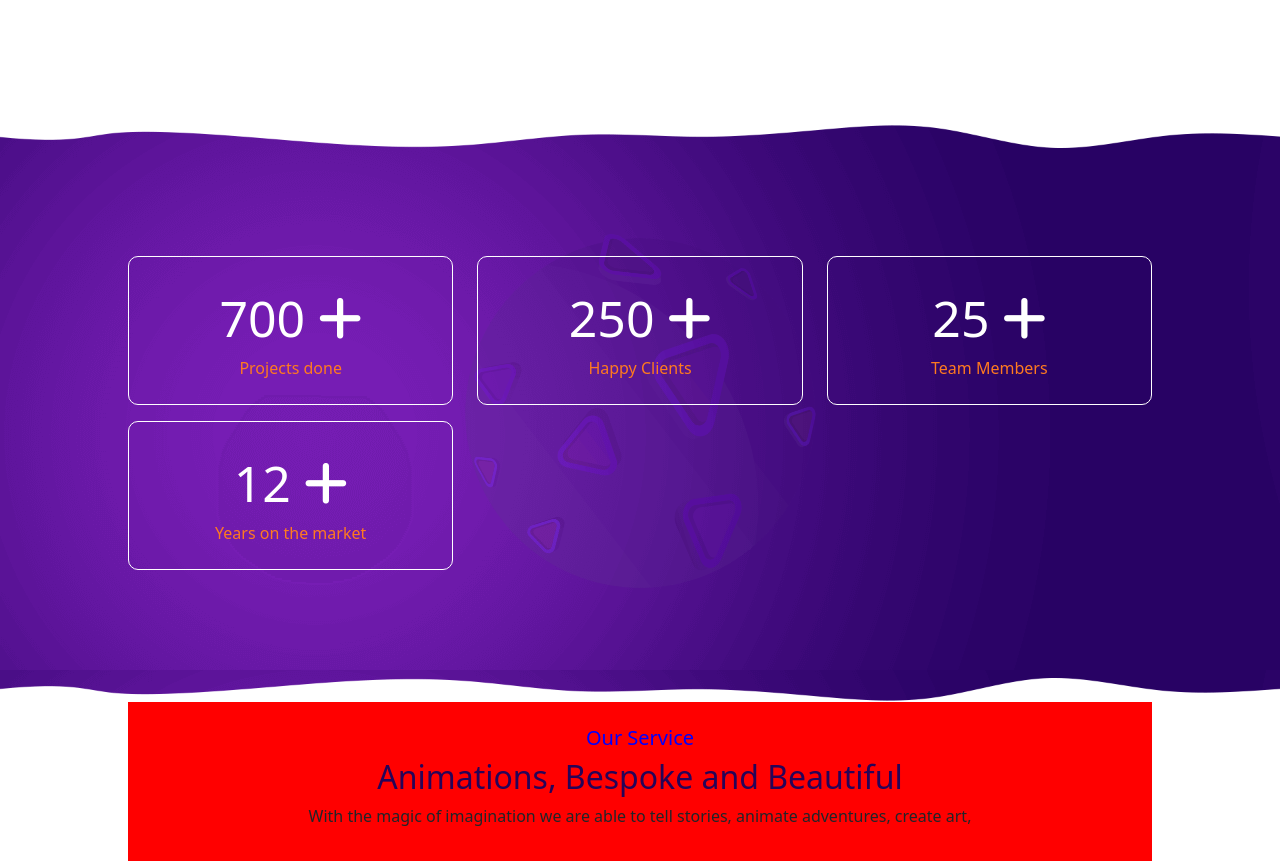
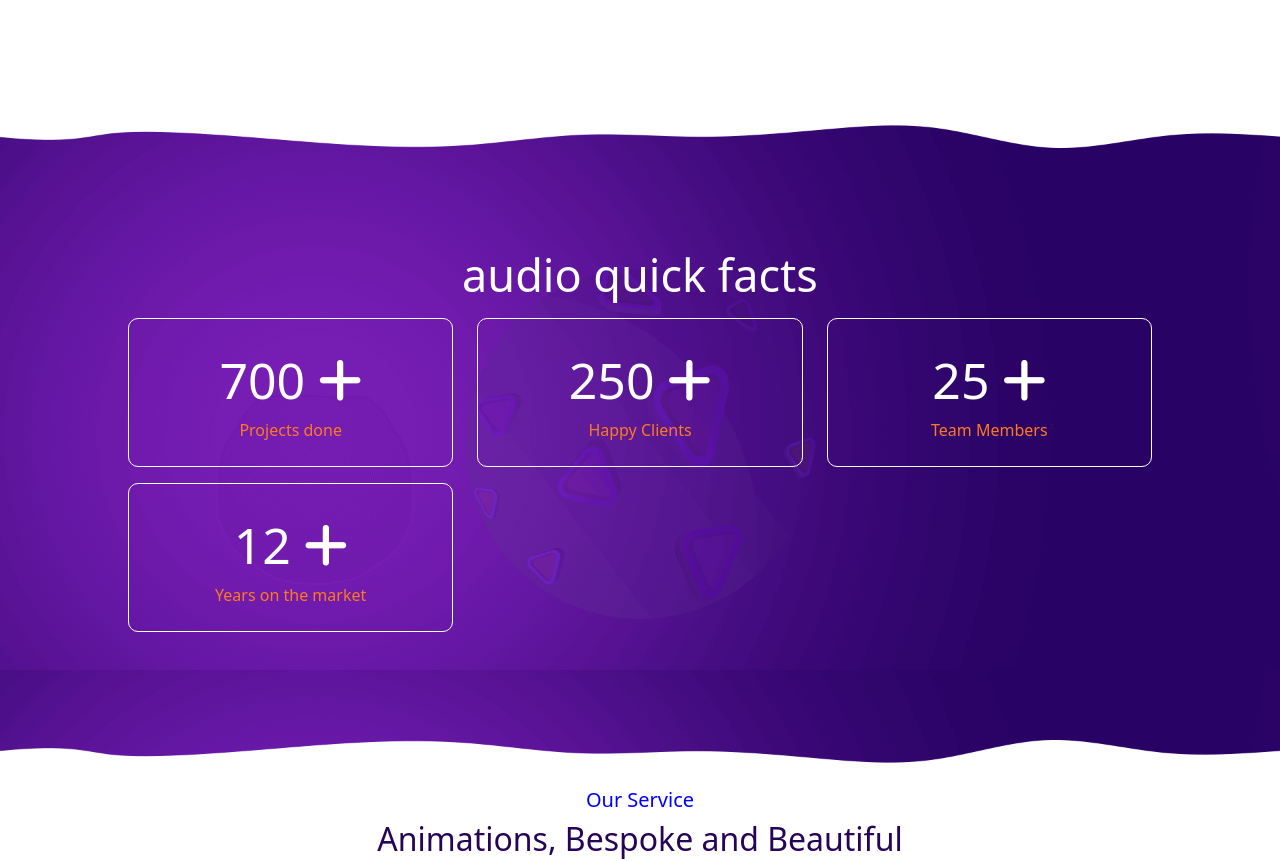
Before and after one commit to Chrissx77/proj-html-vuejs, a Vue app: page /about in a window 1280 px wide. Shown: the part 1220-2081 px from the top of the page. Built offline with nearby package versions, Linux system fonts and the light colour scheme.

Commit message:
fix: tolto animazioni ad alemanti

```diff
--- a/src/pages/AboutUs.vue
+++ b/src/pages/AboutUs.vue
@@ -55,19 +55,25 @@ export default {
       ],
     };
   },
-  mounted() {
-    // elementi presi dentro al documento
-    let elemento = document.querySelector(".service");
-    // console.log(elemento);
-    // altezza elemento singolo dove si attiverà la transizione
-    var elementRect = elemento.getBoundingClientRect();
-    // evento
-    window.addEventListener("scroll", function () {
-      if (elementRect.y < window.scrollY) {
-        elemento.classList.add("red");
-      }
-    });
-  },
+  // mounted() {
+  //   // elemento presi dentro al documento
+  //   let elemento = document.querySelector(".descrizione");
+  //   // // altezza elemento singolo dove si attiverà la transizione
+  //   var elementRect = elemento.getBoundingClientRect();
+  //   console.log(elementRect);
+  //   elementRect.y -= 500;
+  //   // evento
+  //   window.addEventListener("scroll", function () {
+  //     // quando i px della  finestra sono di piu rispetto al posizionamento dell elemento rimuove la classe scompari e aggiunge la transizione
+  //     if (window.scrollY > elementRect.y) {
+  //       elemento.classList.remove("scompari");
+  //       elemento.classList.add("transizione-scroll");
+  //     } else {
+  //       // else la toglie a prescindere
+  //       elemento.classList.add("scompari");
+  //     }
+  //   });
+  // },
 };
 </script>
 
@@ -133,7 +139,7 @@ export default {
     <!-- caratteristiche della sezione  -->
     <div class="service">
       <div class="container-fluid py-4">
-        <div class="row">
+        <div class="row descrizione">
           <div class="col-12 text-center">
             <h5>Our Service</h5>
             <h2>Animations, Bespoke and Beautiful</h2>
@@ -292,7 +298,23 @@ export default {
     color: blue;
   }
 }
-.red {
-  background-color: red;
-}
+// caratteristiche riguardo al title di seione facts
+// .scompari {
+//   display: none;
+// }
+// // transizione data al title
+// .transizione-scroll {
+//   transition: all 0.9s;
+//   animation-name: comparsa;
+//   animation-duration: 2s;
+// }
+
+// @keyframes comparsa {
+//   0% {
+//     transform: translateY(-25px);
+//   }
+//   100% {
+//     transform: translateY(0);
+//   }
+// }
 </style>
--- a/src/pages/Facts.vue
+++ b/src/pages/Facts.vue
@@ -1,4 +1,4 @@
-<script>
+<!-- <script>
 export default {
   name: "Facts",
   data() {
@@ -29,12 +29,14 @@ export default {
   mounted() {
     // elemento presi dentro al documento
     let elemento = document.querySelector(".title");
+    let card = document.querySelector(".cards");
     // // altezza elemento singolo dove si attiverà la transizione
-    var elementRect = elemento.getBoundingClientRect();
+    separazione(elemento, card);
+
     // evento
     window.addEventListener("scroll", function () {
       // quando i px della  finestra sono di piu rispetto al posizionamento dell elemento rimuove la classe scompari e aggiunge la transizione
-      if (window.scrollY > elementRect.y) {
+      if (window.scrollY > separazione(elemento,card)) {
         elemento.classList.remove("scompari");
         elemento.classList.add("transizione-scroll");
       } else {
@@ -42,6 +44,14 @@ export default {
         elemento.classList.add("scompari");
       }
     });
+
+    function separazione(ele1, ele2) {
+      var elementRect = ele1.getBoundingClientRect();
+      var elementRect2 = ele2.getBoundingClientRect();
+      // console.log(elementRect, elementRect2);
+      // elementRect.y -= 500;
+      // elementRect2.y -= 500;
+    }
   },
 };
 </script>
@@ -141,7 +151,7 @@ section {
 .scompari {
   display: none;
 }
-
+// transizione data al title
 .transizione-scroll {
   transition: all 0.9s;
   animation-name: comparsa;
@@ -150,10 +160,171 @@ section {
 
 @keyframes comparsa {
   0% {
-    transform: translateY(-20px);
+    transform: translateY(-25px);
   }
   100% {
     transform: translateY(0);
   }
 }
+</style> -->
+
+<script>
+export default {
+  name: "Facts",
+  data() {
+    return {
+      cardFacts: [
+        {
+          label: "Projects done",
+          number: "700",
+        },
+
+        {
+          label: "Happy Clients",
+          number: "250",
+        },
+
+        {
+          label: "Team Members",
+          number: "25",
+        },
+
+        {
+          label: "Years on the market",
+          number: "12",
+        },
+      ],
+    };
+  },
+  // mounted() {
+  //   // elemento presi dentro al documento
+  //   let elementoFact = document.querySelector(".title");
+  //   // // altezza elemento singolo dove si attiverà la transizione
+  //   var elementRect = elementoFact.getBoundingClientRect();
+  //   elementRect -= 500;
+  //   // evento
+  //   window.addEventListener("scroll", function () {
+  //     // quando i px della  finestra sono di piu rispetto al posizionamento dell elemento rimuove la classe scompari e aggiunge la transizione
+  //     if (window.scrollY > elementRect.y) {
+  //       elementoFact.classList.remove("scompari");
+  //       elementoFact.classList.add("transizione-scroll");
+  //     } else {
+  //       // else la toglie a prescindere
+  //       elementoFact.classList.add("scompari");
+  //     }
+  //   });
+  // },
+};
+</script>
+
+<template>
+  <section>
+    <div>
+      <img src="../assets/shape-top.png" alt="#" class="onde" />
+    </div>
+    <div class="globe-img">
+      <img src="../assets/globe.png" alt="#" />
+    </div>
+    <div class="container-fluid position-relative">
+      <div class="row">
+        <div class="title">
+          <h1 class="text-center text-white">audio quick facts</h1>
+        </div>
+        <div
+          class="col-12 col-sm-6 col-xl-4 col-xxl-3 text-center"
+          v-for="(card, i) in cardFacts"
+          :key="i"
+        >
+          <div class="cards my-2 py-4 border border-white">
+            <div class="text-white">
+              {{ card.number }} <i class="fa-solid fa-plus text-white"></i>
+            </div>
+            <span>{{ card.label }}</span>
+          </div>
+        </div>
+      </div>
+    </div>
+    <div>
+      <img src="../assets/shape-bottom.png" alt="#" class="onde" />
+    </div>
+  </section>
+</template>
+
+<style lang="scss" scoped>
+@use "../style/partials/variables" as *;
+@use "../style/partials/mixins" as *;
+section {
+  background-image: url(../assets/counter-bg.png);
+  margin-top: 200px;
+  position: relative;
+
+  .onde {
+    width: 100%;
+    display: block;
+  }
+
+  .globe-img {
+    position: absolute;
+    max-width: 350px;
+    top: 50%;
+    left: 50%;
+    animation: rotazione 30s linear infinite;
+    animation-delay: 0.3s;
+    transform: translate(-50%, -50%);
+    img {
+      width: 100%;
+    }
+  }
+  .container-fluid {
+    @include contain;
+    padding: 100px 0;
+    z-index: 100;
+
+    .title {
+      h1 {
+        font-size: 45px;
+      }
+    }
+
+    .cards {
+      border-radius: 10px;
+      div {
+        font-size: 50px;
+      }
+      span {
+        color: $orange;
+      }
+    }
+  }
+}
+// animazione pianeta sottofondo
+@keyframes rotazione {
+  0% {
+    transform: translate(-50%, -50%) rotate(180deg);
+  }
+}
+// caratteristiche over sulle cardn
+.cards:hover {
+  transform: rotate(4deg);
+}
+
+// // caratteristiche riguardo al title di seione facts
+// .scompari {
+//   display: none;
+// }
+// // transizione data al title
+// .transizione-scroll {
+//   transition: all 0.9s;
+//   animation-name: comparsa;
+//   animation-duration: 2s;
+// }
+
+// @keyframes comparsa {
+//   0% {
+//     transform: translateY(-25px);
+//   }
+//   100% {
+//     transform: translateY(0);
+//   }
+// }
 </style>
```
